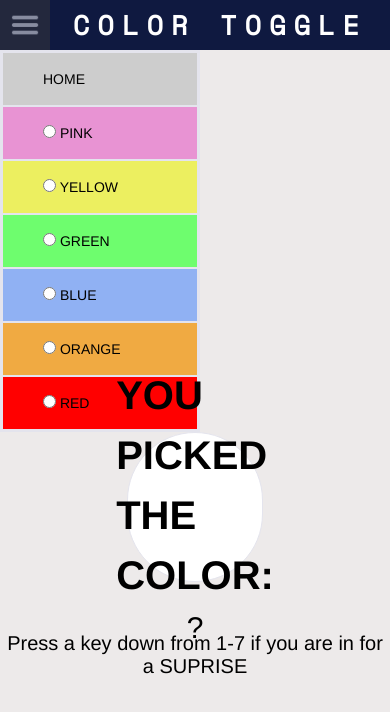
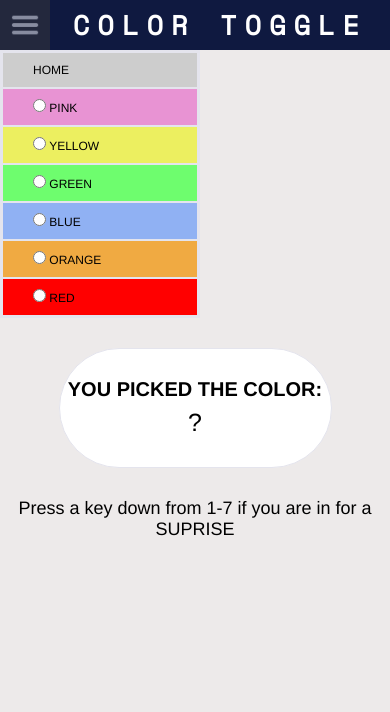
Before and after one commit to Cilvyahg/Colortoggle, a plain HTML site: page ColorToggleAssign/index.html in a window 390 px wide. Drawn offline with nearby package versions, Linux system fonts and the light colour scheme.

Commit message:
mediaqueries

```diff
--- a/ColorToggleAssign/style.scss
+++ b/ColorToggleAssign/style.scss
@@ -3,7 +3,6 @@
 
 $border-color: #e4e4ed;
 $font-small: 'Franklin Gothic Medium', 'Arial Narrow', Arial, sans-serif;
-
 
 * {
   margin: 0;
@@ -116,10 +115,10 @@ body {
 
 .colordisplay {
   border: 1px solid $border-color;
-  width: 35%;
+  width: min(50%, 600px);
   border-radius: 200px;
   background-color: #ffffff;
-  height: 15rem;
+  min-height: 12rem;
   margin: auto;
   display: flex;
   line-height: 1.5;
@@ -133,21 +132,46 @@ body {
     font-family: $font-small;
   }
   & h2 {
-    font-size: 4rem;
+    font-size: 3rem;
   }
 
   &__text {
-    font-size: 3rem;
+    font-size: 2.5rem;
   }
 }
 
-
 .key-down {
   text-align: center;
-  margin-top: 5rem;
+  margin: 6rem 0;
   font-family: $font-small;
   font-size: 2rem;
 }
 // =================
 // Media Queries
 // =================
+
+@media only screen and (min-width: 320px) and (max-width: 667px) {
+  main.colordisplay {
+    margin-top: 3rem;
+    width: 70%;
+
+
+    & h2,
+    & text {
+      font-size: 2rem;
+    }
+  }
+
+  .key-down {
+    font-size: 1.8rem;
+    margin-top: 3rem;
+  }
+
+
+  .side-nav__list--item {
+    font-size: 1.2rem;
+    padding: 1rem 0 1rem 3rem;
+
+
+  }
+}
```
Also changed, not shown: ColorToggleAssign/style.css, 1 other file.
